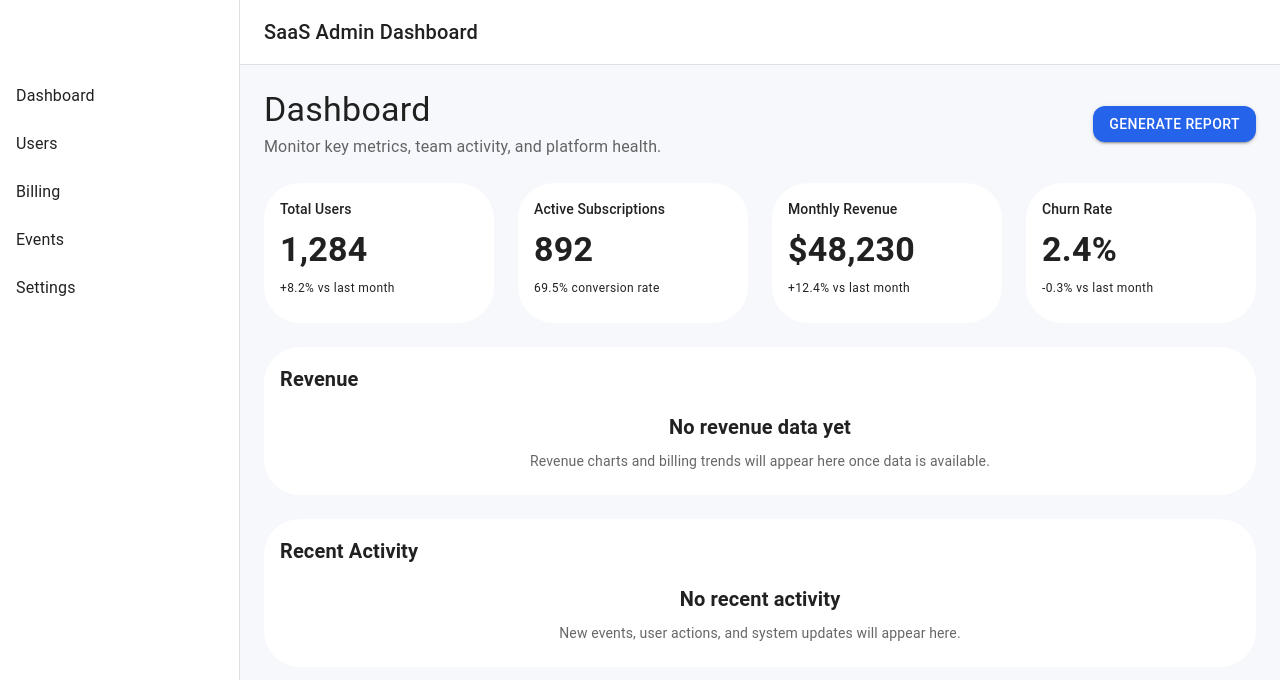
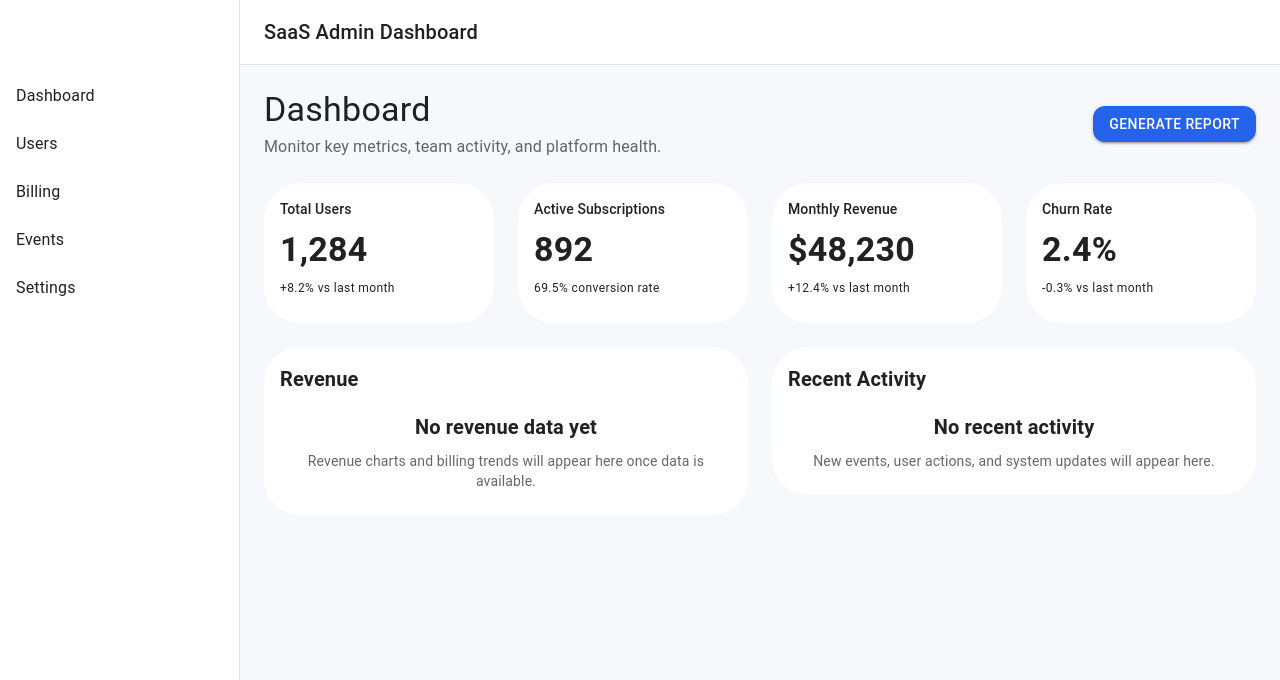
Before and after one commit to dzolu/react-dashboard, a React (Vite) app: page / in a window 1280 px wide. Shown: the top 680 px of the page. Built offline with nearby package versions, Linux system fonts and the light colour scheme; the HTML template or start-up script is replaced by a standard one.

Commit message:
Update DashboardPage layout: wrap Revenue and Recent Activity sections in responsive Grid containers.

```diff
--- a/src/pages/dashboard/DashboardPage.tsx
+++ b/src/pages/dashboard/DashboardPage.tsx
@@ -46,19 +46,25 @@ export function DashboardPage() {
           />
         </Grid>
       </Grid>
+      <Grid container spacing={3}>
+        <Grid size={{ xs: 12, lg: 6 }}>
           <SectionCard title="Revenue">
             <EmptyState
               title="No revenue data yet"
               description="Revenue charts and billing trends will appear here once data is available."
             />
           </SectionCard>
+        </Grid>
 
+        <Grid size={{ xs: 12, lg: 6 }}>
           <SectionCard title="Recent Activity">
             <EmptyState
               title="No recent activity"
               description="New events, user actions, and system updates will appear here."
             />
           </SectionCard>
+        </Grid>
+      </Grid>
     </Stack>
   )
 }
```
Lines whose indentation alone changed are shown as unchanged.
